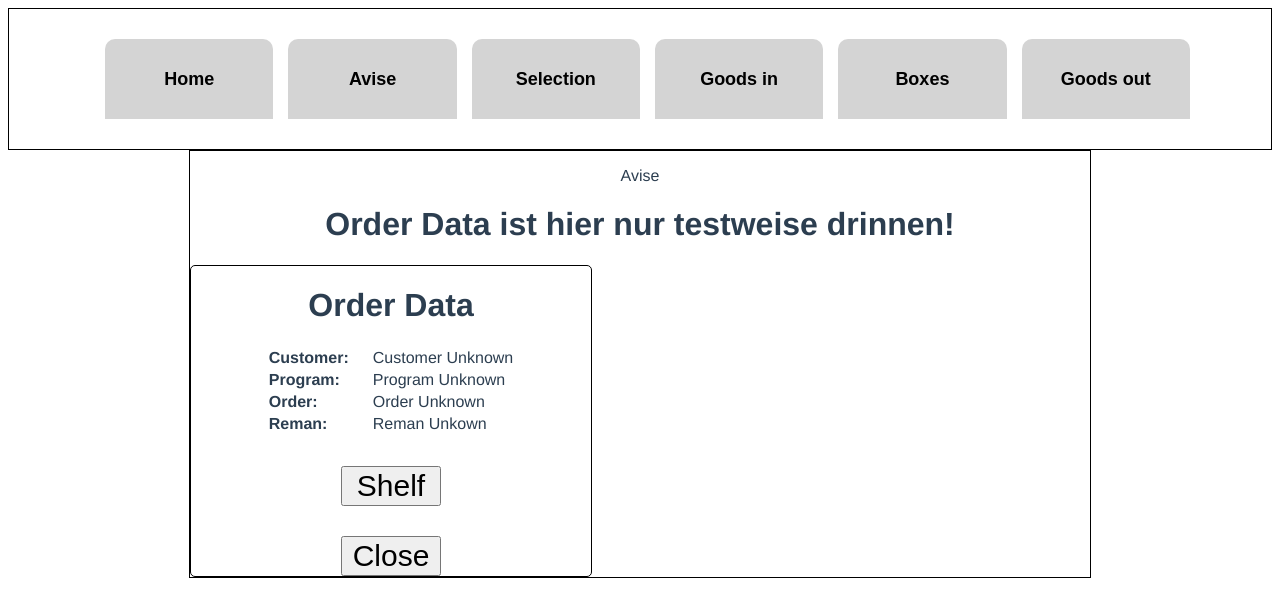
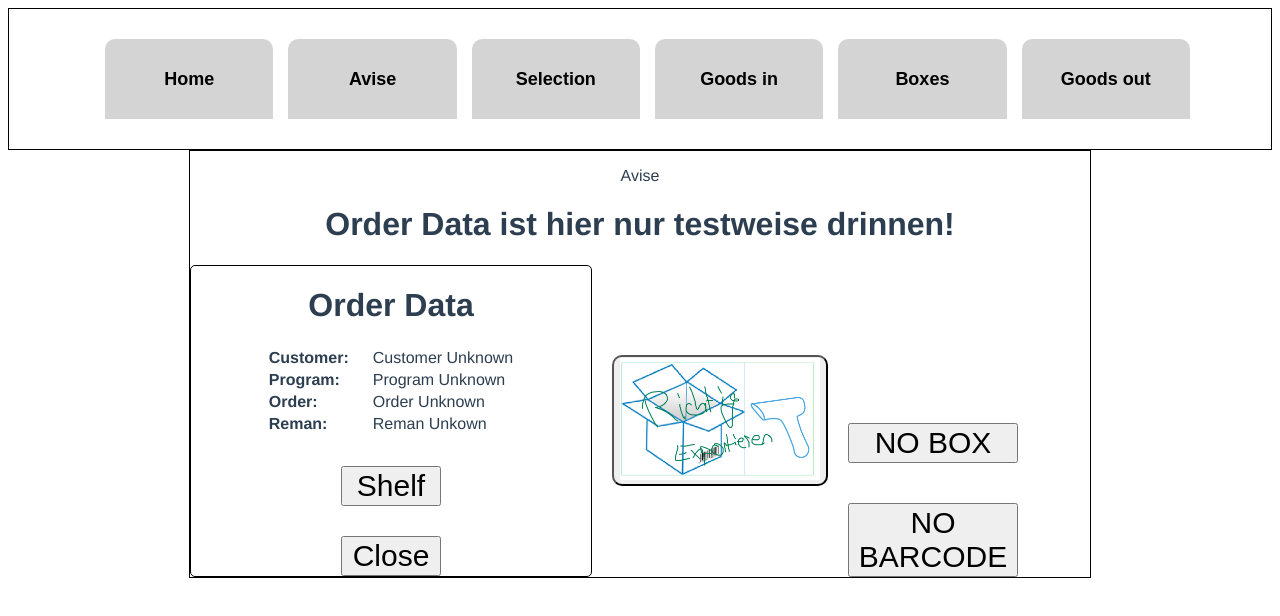
Before and after one commit to Robert-Schimanek/EIBA-Frontend, a Vue app: page /Avise in a window 1280 px wide. Shown: the top 616 px of the page. Built offline with nearby package versions, Linux system fonts and the light colour scheme.

Commit message:
Selection Order Data Dummy done

```diff
--- /dev/null
+++ b/src/components/Selection/PageSelectionStart.vue
@@ -0,0 +1,33 @@
+<template>
+<div style="display: flex;">
+  <SelectionOrderData></SelectionOrderData>
+  <div style="position: absolute; top: 50%;"></div>
+  <div style="display: flex; align-items: center; padding-left: 20px;">
+      <button style="border-radius:10px;">
+      <img src="../../assets/pictures/BarcodeScanner.png" alt="BARCODE BUTTON"
+      style="width:200px">
+      </button>
+  </div>
+
+  <div style="display: flex; padding-left: 20px; align-items: flex-end;">
+    <div>
+      <button class="bigButtonText" style="width: 170px; ">NO BOX</button>
+      <p style="font-size:40px"></p>
+      <button class="bigButtonText" style="width: 170px;
+      vertical-align: baseline;">NO BARCODE</button>
+    </div>
+
+  </div>
+</div>
+
+</template>
+
+<script>
+import SelectionOrderData from './SelectionOrderData.vue';
+
+export default {
+  components: {
+    SelectionOrderData,
+  },
+};
+</script>
--- a/src/components/Selection/OrderData.vue
+++ b/src/components/Selection/SelectionOrderData.vue
@@ -20,20 +20,20 @@
           </tr>
       </table>
       <p style="margin: 30px;"></p>
-      <OrderDataButton funcDesc="Shelf" :functionToExecute="putOnShelf" />
+      <SelectionOrderDataButton funcDesc="Shelf" :functionToExecute="putOnShelf" />
       <p style="margin: 30px;"></p>
-      <OrderDataButton funcDesc="Close" :functionToExecute="closeOrder"/>
+      <SelectionOrderDataButton funcDesc="Close" :functionToExecute="closeOrder"/>
 
   </div>
 
 </template>
 
 <script>
-import OrderDataButton from './OrderDataButton.vue';
+import SelectionOrderDataButton from './SelectionOrderDataButton.vue';
 
 export default {
   components: {
-    OrderDataButton,
+    SelectionOrderDataButton,
   },
   props: {
     customer_i: { default: 'Customer Unknown' },
--- a/src/views/Avise.vue
+++ b/src/views/Avise.vue
@@ -1,15 +1,15 @@
 <template>
     <p>Avise</p>
     <h1>Order Data ist hier nur testweise drinnen!</h1>
-    <OrderData></OrderData>
+    <PageSelectionStart></PageSelectionStart>
 </template>
 
 <script>
-import OrderData from '../components/Selection/OrderData.vue';
+import PageSelectionStart from '../components/Selection/PageSelectionStart.vue';
 
 export default {
   components: {
-    OrderData,
+    PageSelectionStart,
   },
 };
 
```
Also changed, not shown: src/assets/pictures/BarcodeScanner.png (added), src/components/Selection/SelectionOrderDataButton.vue (renamed from src/components/Selection/OrderDataButton.vue).
